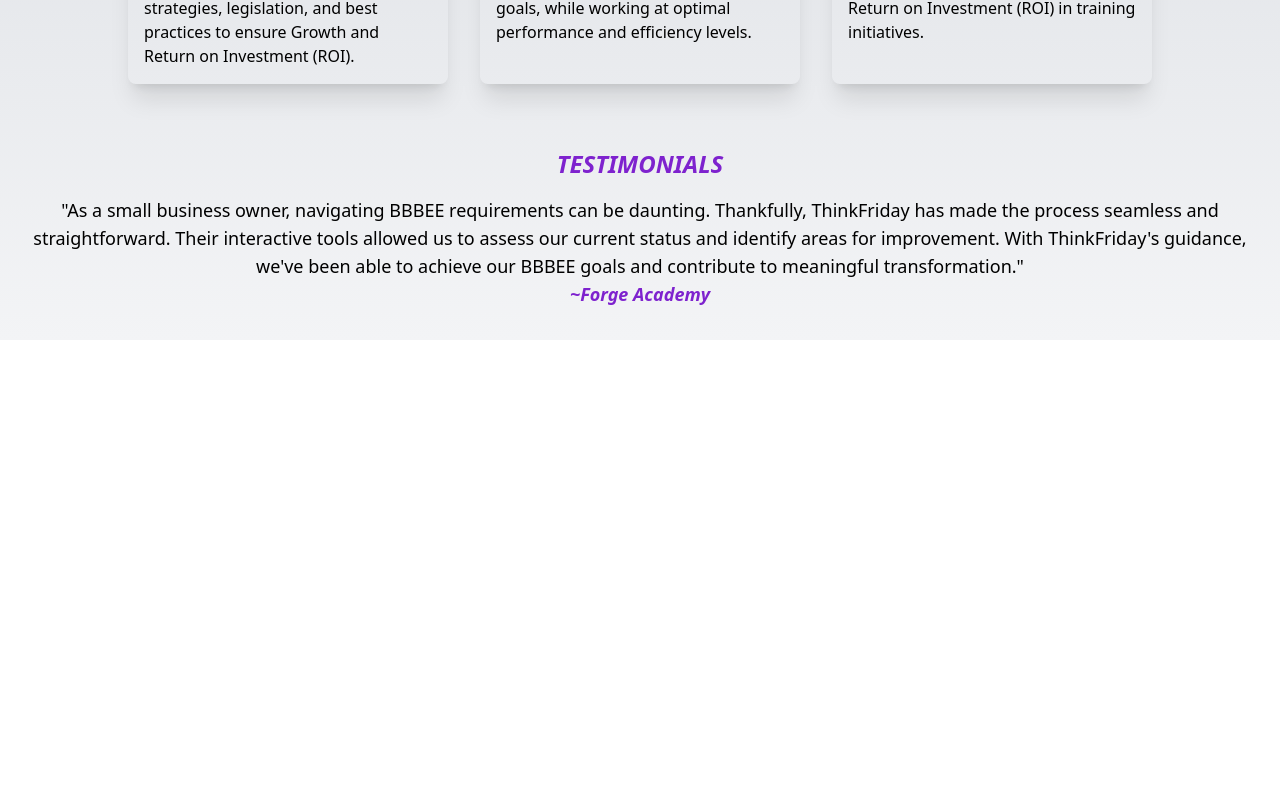
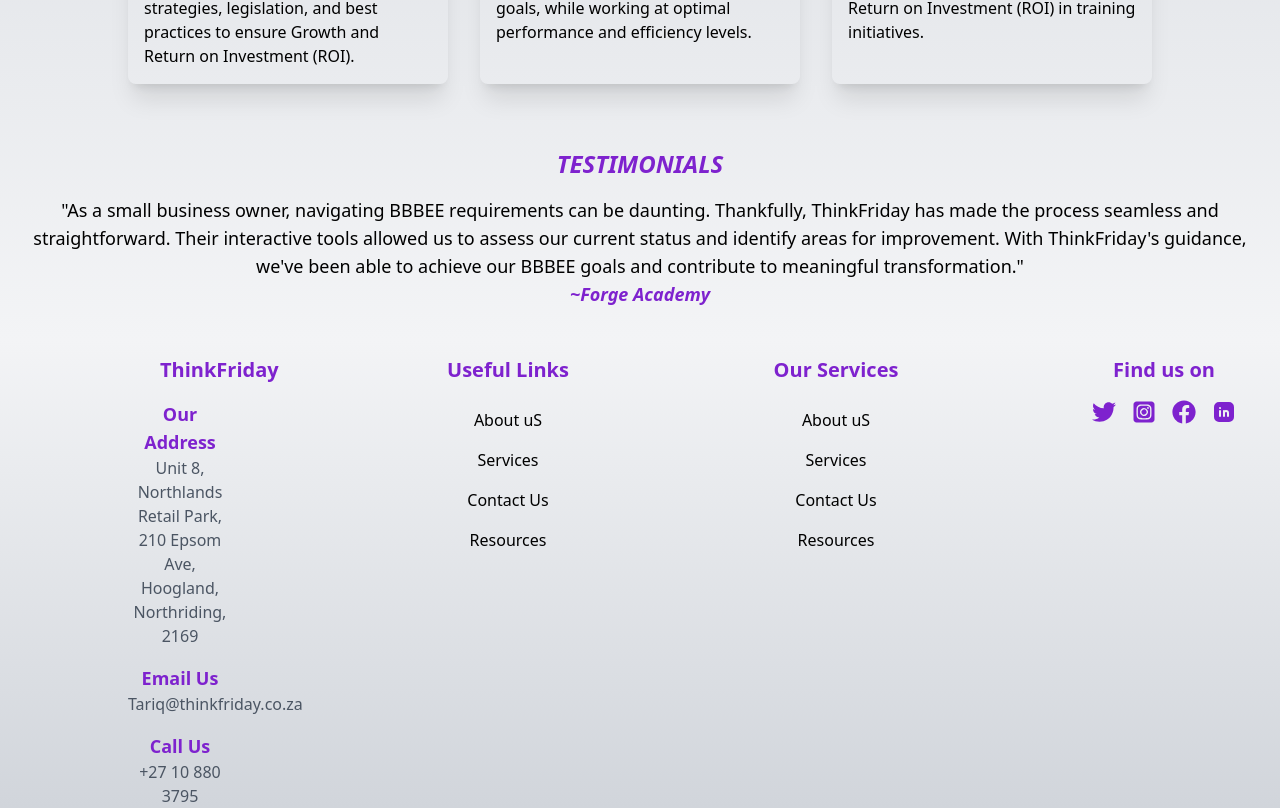
Before and after one commit to MoyabaNT/thimkfridayForge, a React (Create React App) app: page /OurServices in a window 1280 px wide. Shown: the part 601-1409 px from the top of the page. Before the commit the page ends 941 px from the top, so only its background shows below. Built offline with nearby package versions, Linux system fonts and the light colour scheme.

Commit message:
Footer Done

```diff
--- a/src/App.js
+++ b/src/App.js
@@ -9,6 +9,7 @@
 import OurServices from "./Components/OurServices";
 import Contacts from "./Components/Contacts";
 import Resources from "./Components/Resources";
+import Footer from "./Components/Footer";
 
 const router = createBrowserRouter(
   createRoutesFromElements(
@@ -19,6 +20,8 @@
     <Route path='/OurServices' element={<OurServices />} />
     <Route path='/Contacts' element={<Contacts />} />
     <Route path='/Resources' element={<Resources />} />
+    <Route path='/Footer' element={<Footer />} />
+
 
     </>
   )
--- /dev/null
+++ b/src/Components/Footer.jsx
@@ -0,0 +1,65 @@
+import React from 'react'
+import { Link } from 'react-router-dom'
+import { TbBrandLinkedinFilled } from "react-icons/tb";
+import { FaFacebook } from "react-icons/fa";
+import { FaSquareInstagram } from "react-icons/fa6";
+import { FaTwitter } from "react-icons/fa6";
+
+const Footer = () => {
+  return (
+    <div>
+        <div className='grid grid-cols-1 md:grid-cols-4 gap-8 justify-center bg-gradient-to-b from-gray-100 to-gray-300'>
+            <div className='px-16'>
+                <h1 className='text-xl py-4 ml-24 font-bold text-purple-700 '>ThinkFriday</h1>
+                <div className="text-center lg:ml-16">
+                <h3 className="text-purple-700 text-lg font-semibold">Our Address</h3>
+                <p className="text-gray-600 mb-4">Unit 8, Northlands Retail Park, 210 Epsom Ave, Hoogland, Northriding, 2169</p>
+                <h3 className="text-purple-700 text-lg font-semibold">Email Us</h3>
+                <p className="text-gray-600 mb-4">Tariq@thinkfriday.co.za</p>
+                <h3 className="text-purple-700 text-lg font-semibold">Call Us</h3>
+                <p className="text-gray-600">+27 10 880 3795</p>
+                </div>
+            </div>
+            <div className='text-center lg:ml-16'>
+                <h1 className='text-xl py-4 text-purple-700 font-bold'>
+                Useful Links
+                </h1>
+                <ul className=''>
+                    <Link to='/AboutUs'><li className='p-2 hover:text-purple-700 hover:font-bold'>About uS</li></Link>
+                    <Link  to='/OurServices'><li className='p-2 hover:text-purple-700 hover:font-bold'>Services</li></Link>
+                    <Link to='/Contacts'><li className='p-2 hover:text-purple-700 hover:font-bold'>Contact Us</li></Link>
+                    <Link to='/Resources'><li className='p-2 hover:text-purple-700 hover:font-bold'>Resources</li></Link>
+                </ul>
+
+            </div>
+            <div className='text-center lg:ml-16'>
+                <h1 className='text-xl py-4 text-purple-700 font-bold'>
+                Our Services
+                </h1>
+                <ul className=''>
+                    <Link to='/AboutUs'><li className='p-2 hover:text-purple-700 hover:font-bold'>About uS</li></Link>
+                    <Link  to='/OurServices'><li className='p-2 hover:text-purple-700 hover:font-bold'>Services</li></Link>
+                    <Link to='/Contacts'><li className='p-2 hover:text-purple-700 hover:font-bold'>Contact Us</li></Link>
+                    <Link to='/Resources'><li className='p-2 hover:text-purple-700 hover:font-bold'>Resources</li></Link>
+                </ul>
+
+            </div>
+            <div className='text-center lg:ml-16'>
+                <h1 className='text-xl py-4 text-purple-700 font-bold'>
+                Find us on
+                </h1>
+                <div className='flex gap-4 text-purple-700 text-2xl justify-center'>
+                    <FaTwitter />
+                    <FaSquareInstagram />
+                    <FaFacebook />
+                    <TbBrandLinkedinFilled />
+
+                </div>
+
+                </div>
+        </div>
+    </div>
+  )
+}
+
+export default Footer
--- a/src/Components/OurServices.jsx
+++ b/src/Components/OurServices.jsx
@@ -5,9 +5,12 @@
 import { GrUserWorker } from "react-icons/gr";
 import { LiaLaptopCodeSolid } from "react-icons/lia";
 import { Link } from 'react-router-dom';
+import Footer from './Footer';
 
 const OurServices = () => {
   return (
+    <div>
+
     <div className="bg-gradient-to-b from-gray-300 to-gray-100 min-h-screen">
       <div className='text-purple-700'>
         <Sidebar />
@@ -52,6 +55,10 @@
 </p>
       </div>
     </div>
+    <Footer />
+
+    </div>
+
   )
 }
 
```
